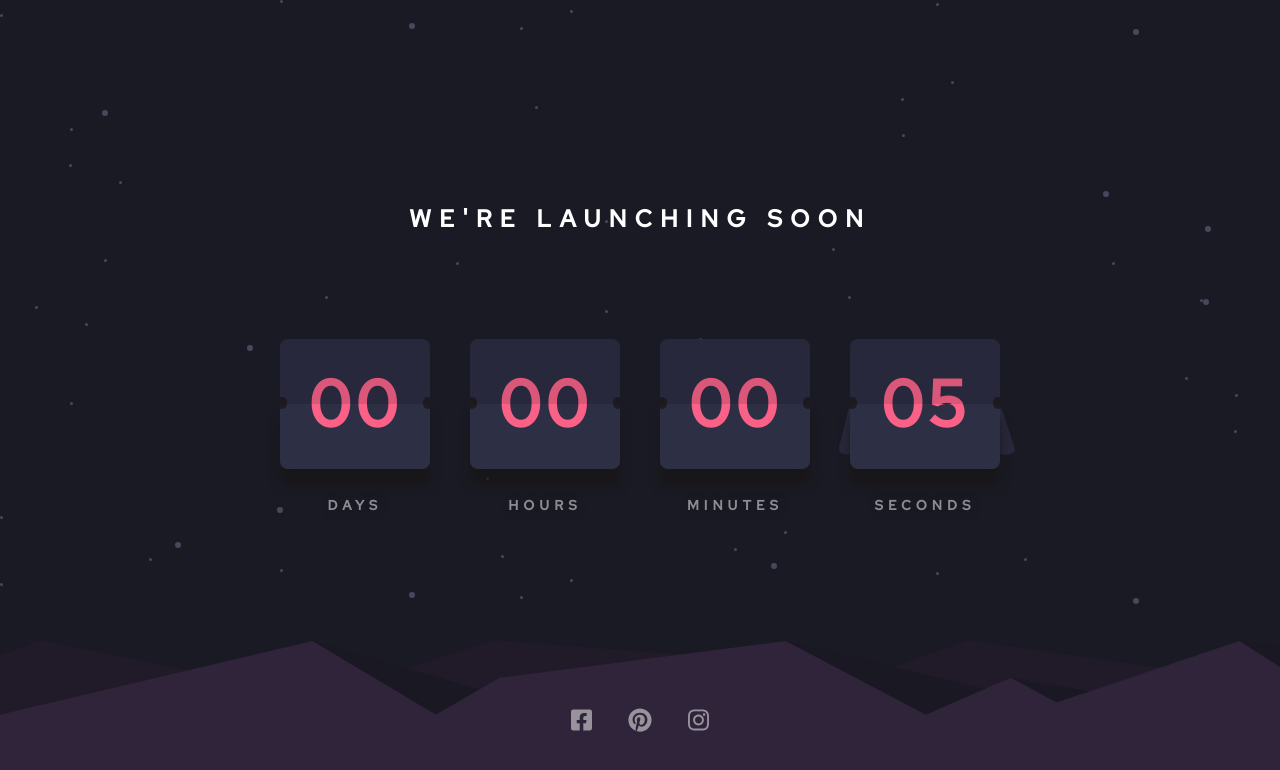
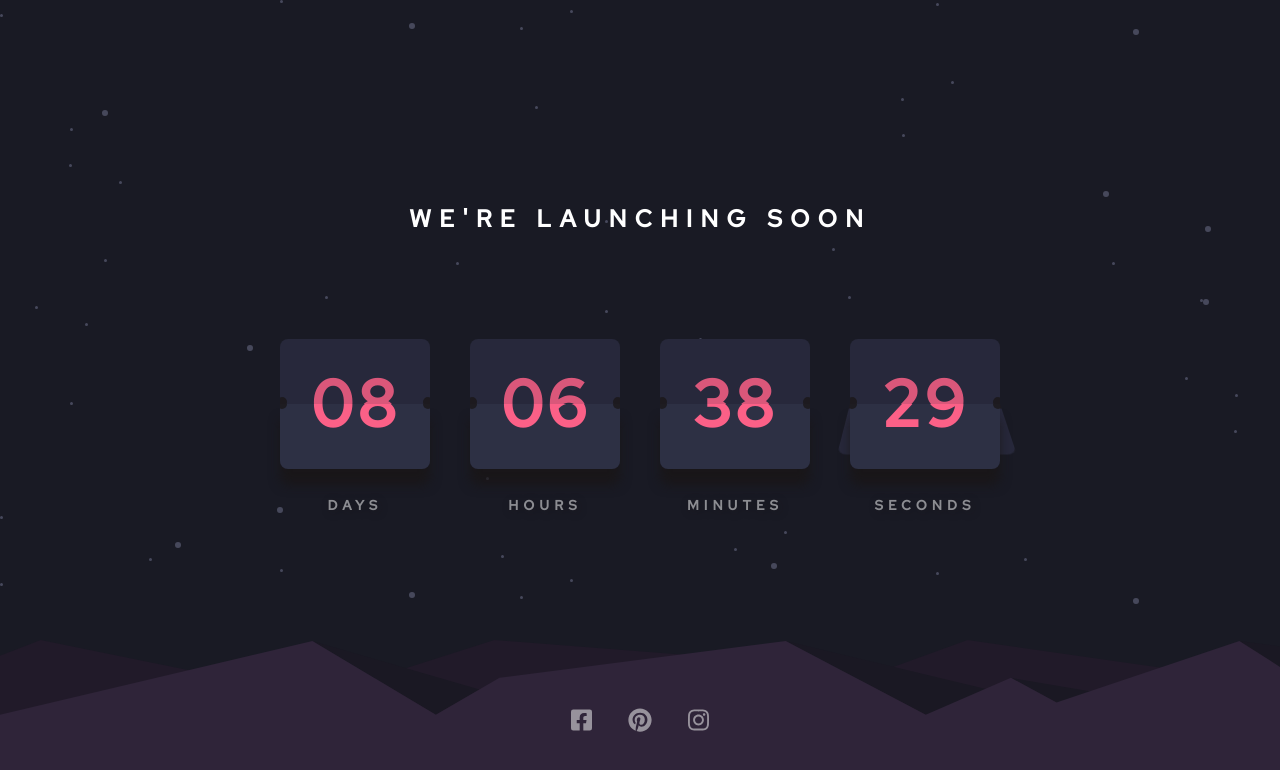
Before and after one commit to karthik-raja-g/launch-countdown, a React (Create React App) app: page / in a window 1280 px wide. Shown: the top 770 px of the page. Built offline with nearby package versions, Linux system fonts and the light colour scheme.

Commit message:
- counter made as separate component

```diff
--- a/src/App.css
+++ b/src/App.css
@@ -16,13 +16,6 @@ main {
   justify-content: center;
 }
 
-.countdown {
-  display: flex;
-  align-items: center;
-  justify-content: center;
-  flex-wrap: wrap;
-}
-
 footer {
   background-image: url('./assets/pattern-hills.svg');
   height: 20vh;
@@ -31,15 +24,6 @@ footer {
   justify-content: center;
   background-repeat: no-repeat;
   background-size: cover;
-}
-
-main .title {
-  color: hsl(0, 0%, 100%);
-  font-size: 1.5em;
-  letter-spacing: 8px;
-  line-height: 2em;
-  text-transform: uppercase;
-  margin: 4em 0;
 }
 
 footer .social-icon:nth-child(2) {
@@ -54,9 +38,3 @@ footer .social-icon {
 footer .social-icon:hover {
   color: hsl(345, 95%, 68%);
 }
-
-@media only screen and (max-width: 425px) {
-  main .title {
-    font-size: 1em;
-  }
-}
--- a/src/App.js
+++ b/src/App.js
@@ -1,86 +1,14 @@
-import React, { useState, useEffect } from "react";
+import React from "react";
 import { FontAwesomeIcon } from '@fortawesome/react-fontawesome'
 import { faFacebookSquare, faInstagram, faPinterest } from '@fortawesome/free-brands-svg-icons'
 import "./App.css";
-import Card from "./card";
+import Counter from "./counter";
 
 function App() {
-  const [seconds, setSeconds] = useState(0)
-  const [minutes, setMinutes] = useState(0)
-  const [hours, setHours] = useState(0)
-  const [days, setDays] = useState(0)
-  const [flipHours, setFlipHours] = useState(false)
-  const [flipDays, setFlipDays] = useState(false)
-  const [flipMinutes, setFlipMinutes] = useState(false)
-
-  // To initiate
-  useEffect(() => {
-    setInterval(() => {
-      setSeconds((value) => value + 1)
-    },1000)
-  },[])
-
-  // For reseting seconds
-  useEffect(() => {
-    if(seconds === 60) {
-      setFlipMinutes(true)
-      setSeconds(0)
-      if(minutes === 60) {
-        setMinutes(0)
-        if(hours === 24) {
-          setHours(0)
-          setDays(days + 1)
-        } else {
-          setHours(hours + 1)
-        }
-      } else {
-        setMinutes( minutes + 1 )
-      }
-      return;
-    }
-    setFlipMinutes(false)
-    setFlipHours(false)
-    setFlipDays(false)
-  },[seconds])
-
-  // // Flip minutes
-  // useEffect(() => {
-  //   if(!flipMinutes) return
-  //   if(minutes === 60) {
-  //     setFlipHours(true)
-  //     setMinutes(0)
-  //     return;
-  //   }
-  //   setMinutes( minutes + 1 )
-  // },[flipMinutes])
-
-  // // Flip hours
-  // useEffect(() => {
-  //   if(!flipHours) return
-  //   if(hours === 24) {
-  //     setFlipDays(true)
-  //     setHours(0)
-  //     return;
-  //   }
-  //   setHours( hours + 1 )
-  // },[flipHours])
-
-  // // Flip days
-  // useEffect(() => {
-  //   if(!flipDays) return
-  //   setDays( days + 1 )
-  // },[flipDays])
-
   return (
     <div className="App">
       <main>
-        <h2 className="title">We're launching soon</h2>
-        <div className="countdown">
-          <Card value={days} label="days"/>
-          <Card value={hours} label="hours"/>
-          <Card value={minutes} label="minutes"/>
-          <Card value={seconds} label="seconds"/>
-        </div>
+        <Counter title="We're launching soon"/>
       </main>
       <footer>
         <a
--- a/src/card/index.jsx
+++ b/src/card/index.jsx
@@ -28,7 +28,7 @@ const Card = ({ value, label }) => {
           <p>{flip ? temp : value < 10 ? `0${value}` : value}</p>
         </div>
         <div className={`${styles.card} ${styles.bottom}`}>
-          <p>{temp}</p>
+          <p>{value === 0 ? '00' : temp}</p>
         </div>
       </div>
       <p className={styles.label}>{label}</p>
--- /dev/null
+++ b/src/counter/helper.js
@@ -0,0 +1,14 @@
+export const getCurrentDateTime = () => {
+  const date = new Date().toLocaleDateString()
+  const time = new Date().toLocaleTimeString()
+  const dateParts = date.split('/')
+  const timeParts = time.split(':')
+  return {
+    date: dateParts[0],
+    month: dateParts[1],
+    year: dateParts[2],
+    hours: timeParts[0],
+    minutes: timeParts[1],
+    seconds: timeParts[2]
+  }
+}
--- /dev/null
+++ b/src/counter/index.jsx
@@ -0,0 +1,54 @@
+import React, { useState, useEffect } from "react";
+import styles from "./styles.module.scss";
+import Card from "../card";
+import { getCurrentDateTime } from "./helper";
+
+const Counter = ({ title }) => {
+  const { date, hours: hrs, minutes: min, seconds: sec } = getCurrentDateTime();
+  const [seconds, setSeconds] = useState(parseInt(sec));
+  const [minutes, setMinutes] = useState(parseInt(min));
+  const [hours, setHours] = useState(parseInt(hrs));
+  const [days, setDays] = useState(parseInt(date));
+  const [canMount, setCanMount] = useState(false);
+
+  // To initiate
+  useEffect(() => {
+    setInterval(() => {
+      setSeconds((value) => value + 1);
+    }, 1000);
+    setTimeout(() => {
+      setCanMount(true);
+    }, 500);
+  }, []);
+
+  // For reseting seconds
+  useEffect(() => {
+    if (seconds === 60) {
+      setSeconds(0);
+      if (minutes === 59) {
+        setMinutes(0);
+        if (hours === 23) {
+          setHours(0);
+          setDays(days + 1);
+        } else {
+          setHours(hours + 1);
+        }
+      } else {
+        setMinutes(minutes + 1);
+      }
+    }
+  }, [seconds]);
+  return (
+    <>
+      {title && <h2 className={styles.title}>{title}</h2>}
+      <div className={`${styles.countdown} ${canMount ? styles.show : ""}`}>
+        <Card value={days} label="days" />
+        <Card value={hours} label="hours" />
+        <Card value={minutes} label="minutes" />
+        <Card value={seconds} label="seconds" />
+      </div>
+    </>
+  );
+};
+
+export default Counter;
--- /dev/null
+++ b/src/counter/styles.module.scss
@@ -0,0 +1,26 @@
+.countdown {
+  display: flex;
+  align-items: center;
+  justify-content: center;
+  flex-wrap: wrap;
+  opacity: 0;
+  transition: opacity 0.5s ease;
+
+  &.show {
+    opacity: 1;
+  }
+}
+.title {
+  color: hsl(0, 0%, 100%);
+  font-size: 1.5em;
+  letter-spacing: 8px;
+  line-height: 2em;
+  text-transform: uppercase;
+  margin: 4em 0;
+}
+
+@media only screen and (max-width: 425px) {
+  .title {
+    font-size: 1em;
+  }
+}
```
